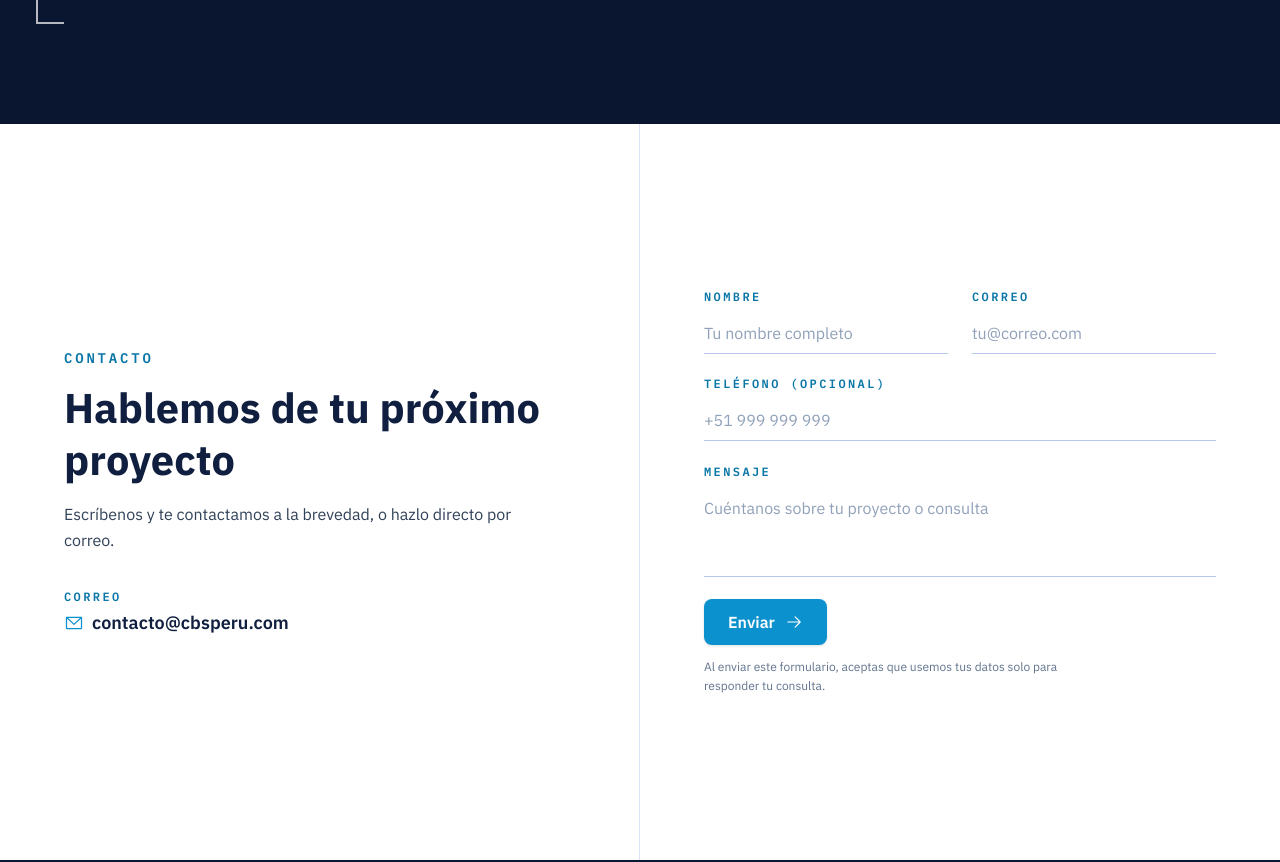
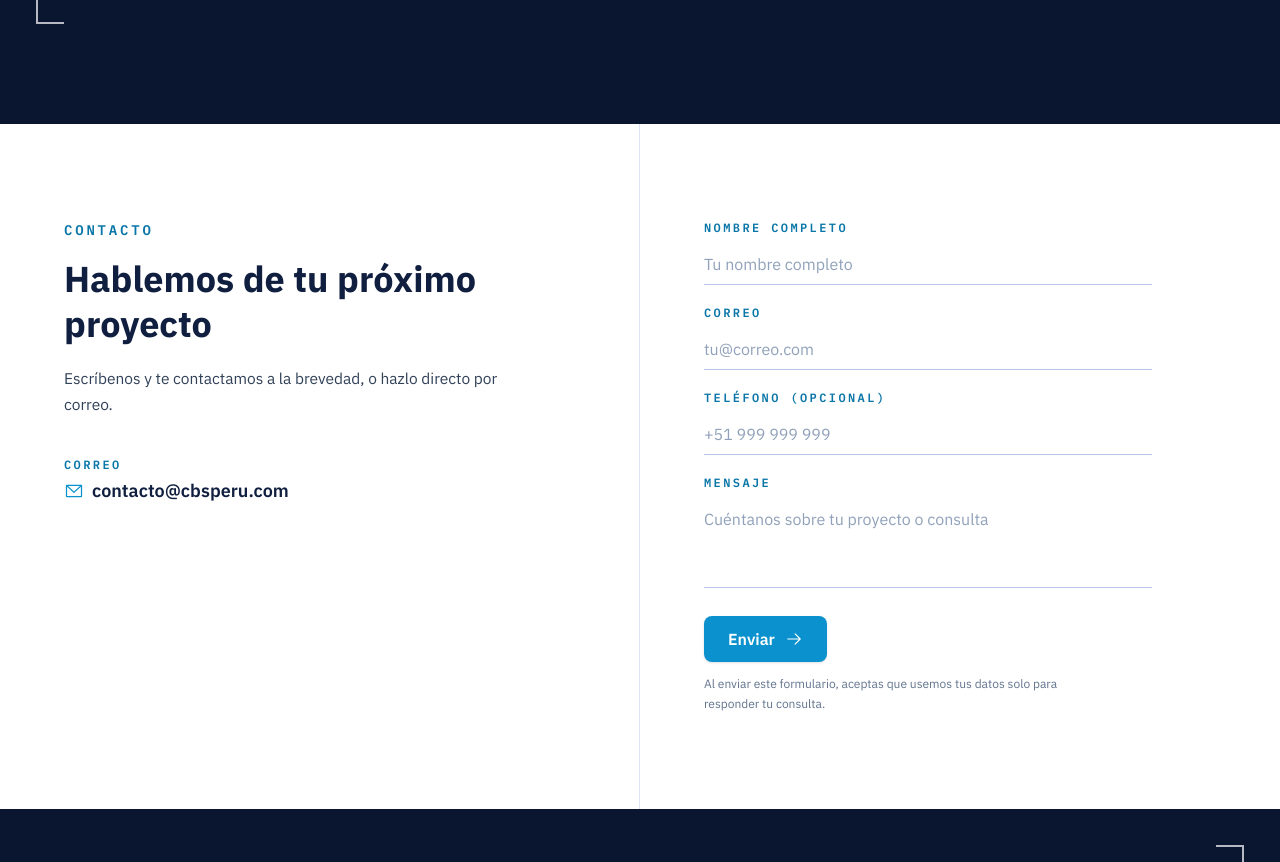
Before and after one commit to jhefferson-guerrero/cbs-web, a React (Vite) app: page / in a window 1280 px wide. Shown: the part 5420-6282 px from the top of the page. Built offline with nearby package versions, Linux system fonts and the light colour scheme; no server answers.

Commit message:
Revierte Contacto en una sola vista: vuelve al diseno anterior del formulario

```diff
--- a/src/components/sections/Contacto.tsx
+++ b/src/components/sections/Contacto.tsx
@@ -69,17 +69,15 @@ function FormField({
   id,
   label,
   error,
-  className,
   children,
 }: {
   id: string
   label: string
   error?: string
-  className?: string
   children: ReactNode
 }) {
   return (
-    <div className={`flex flex-col gap-2 ${className ?? ''}`}>
+    <div className="flex flex-col gap-2">
       {/* El error va en la misma fila que la etiqueta, a la derecha: esa fila ya
           existe, así que no hace falta reservar una línea vacía debajo del campo
           y el formulario tampoco salta cuando aparece un error. */}
@@ -189,32 +187,32 @@ export function Contacto() {
 
   return (
     <section id="contacto" className="bg-white">
-      <div className="grid lg:min-h-[calc(100svh-var(--nav-h))] lg:grid-cols-2 lg:divide-x lg:divide-navy-100">
+      <div className="grid lg:grid-cols-2 lg:divide-x lg:divide-navy-100">
         <motion.div
           initial={reduceMotion ? false : { opacity: 0, y: 24 }}
           whileInView={{ opacity: 1, y: 0 }}
           viewport={{ once: true, amount: 0.3 }}
           transition={{ duration: 0.7, ease: [0.16, 1, 0.3, 1] }}
-          className="flex flex-col px-6 py-16 sm:px-10 sm:py-20 lg:justify-center lg:px-16 lg:py-[clamp(1.5rem,6vh,6rem)] 2xl:px-24"
+          className="flex flex-col px-6 py-16 sm:px-10 sm:py-20 lg:px-16 lg:py-24 2xl:px-24 2xl:py-32"
         >
           <div>
             <p className="font-mono text-sm font-semibold uppercase tracking-[0.2em] text-cyan-700 2xl:text-base">
               Contacto
             </p>
-            <h2 className="mt-4 text-3xl font-bold leading-tight text-navy-900 md:text-4xl lg:mt-[clamp(0.5rem,1.6vh,1rem)] lg:text-[clamp(2.25rem,5.2vh,3.5rem)]">
+            <h2 className="mt-4 text-3xl font-bold leading-tight text-navy-900 md:text-4xl 2xl:text-5xl">
               Hablemos de tu próximo proyecto
             </h2>
-            <p className="mt-5 max-w-md text-[15.5px] leading-relaxed text-slate-700 lg:mt-[clamp(0.5rem,2vh,1.25rem)] lg:max-w-[min(100%,clamp(28rem,60vh,36rem))] lg:text-[clamp(15.5px,2vh,21px)]">
+            <p className="mt-5 max-w-md text-[15.5px] leading-relaxed text-slate-700 2xl:text-lg">
               Escríbenos y te contactamos a la brevedad, o hazlo directo por correo.
             </p>
 
-            <div className="mt-10 flex flex-col gap-1 lg:mt-[clamp(1.25rem,4.5vh,3rem)]">
+            <div className="mt-10 flex flex-col gap-1">
               <span className="font-mono text-xs font-semibold uppercase tracking-[0.2em] text-cyan-700 2xl:text-sm">
                 Correo
               </span>
               <a
                 href={`mailto:${CONTACT_EMAIL}`}
-                className="inline-flex items-center gap-2 text-lg font-semibold text-navy-900 transition-colors hover:text-cyan-700 lg:text-[clamp(1.125rem,2.1vh,1.4rem)]"
+                className="inline-flex items-center gap-2 text-lg font-semibold text-navy-900 transition-colors hover:text-cyan-700 2xl:text-xl"
               >
                 <EnvelopeSimpleIcon size={20} weight="regular" className="shrink-0 text-cyan-600" />
                 {CONTACT_EMAIL}
@@ -229,7 +227,7 @@ export function Contacto() {
           whileInView={{ opacity: 1, y: 0 }}
           viewport={{ once: true, amount: 0.3 }}
           transition={{ duration: 0.7, delay: 0.1, ease: [0.16, 1, 0.3, 1] }}
-          className="flex px-6 py-16 sm:px-10 sm:py-20 lg:items-center lg:px-16 lg:py-[clamp(1.5rem,6vh,6rem)] 2xl:px-24"
+          className="flex px-6 py-16 sm:px-10 sm:py-20 lg:px-16 lg:py-24 2xl:px-24 2xl:py-32"
         >
           <AnimatePresence mode="wait">
             {sent ? (
@@ -257,7 +255,7 @@ export function Contacto() {
                 animate={{ opacity: 1 }}
                 exit={reduceMotion ? undefined : { opacity: 0 }}
                 transition={{ duration: reduceMotion ? 0 : 0.3 }}
-                className="grid w-full max-w-md gap-5 lg:max-w-xl lg:grid-cols-2 lg:gap-x-6 lg:gap-y-[clamp(0.75rem,2.8vh,1.5rem)] 2xl:max-w-2xl"
+                className="flex w-full max-w-md flex-col gap-5 2xl:max-w-lg 2xl:gap-6"
               >
                 {/* Honeypot: oculto para visitantes reales (fuera de pantalla,
                   no enfocable, oculto para tecnología de asistencia), pero
@@ -272,7 +270,7 @@ export function Contacto() {
                 className="absolute left-[-9999px] h-0 w-0 opacity-0"
               />
 
-              <FormField id={`${formId}-name`} label="Nombre" error={errors.name}>
+              <FormField id={`${formId}-name`} label="Nombre completo" error={errors.name}>
                 <input
                   id={`${formId}-name`}
                   name="name"
@@ -304,7 +302,7 @@ export function Contacto() {
                 />
               </FormField>
 
-              <FormField id={`${formId}-phone`} label="Teléfono (opcional)" error={errors.phone} className="lg:col-span-2">
+              <FormField id={`${formId}-phone`} label="Teléfono (opcional)" error={errors.phone}>
                 <input
                   id={`${formId}-phone`}
                   name="phone"
@@ -321,7 +319,7 @@ export function Contacto() {
                 />
               </FormField>
 
-              <FormField id={`${formId}-message`} label="Mensaje" error={errors.message} className="lg:col-span-2">
+              <FormField id={`${formId}-message`} label="Mensaje" error={errors.message}>
                 <textarea
                   id={`${formId}-message`}
                   name="message"
@@ -336,7 +334,7 @@ export function Contacto() {
                 />
               </FormField>
 
-              <div className="mt-2 flex flex-col gap-3 lg:col-span-2 lg:mt-0 lg:flex-row lg:flex-wrap lg:items-center lg:gap-x-6">
+              <div className="mt-2 flex flex-col gap-3">
                 <Button
                   type="submit"
                   variant="solid"
```
